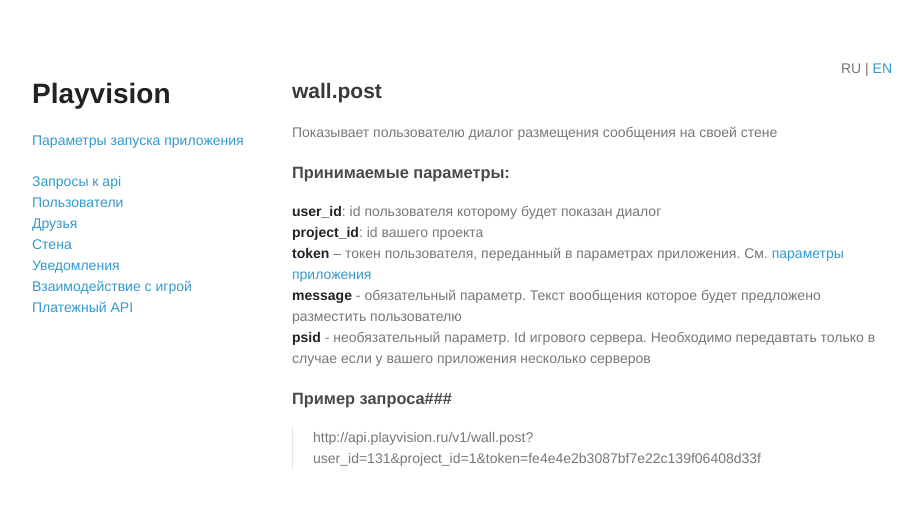
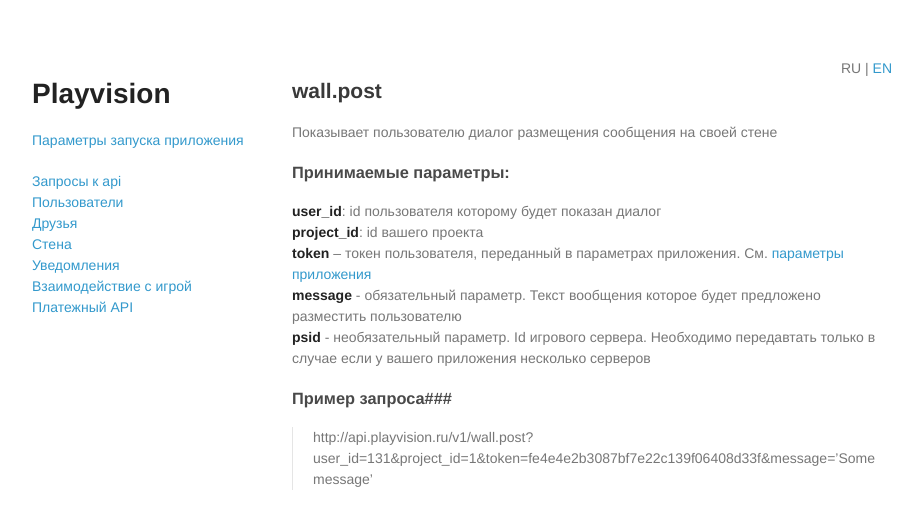
Before and after one commit to playvision/playvision.github.io, a Jekyll site: the page built from docs/wall/wall.post.md, in a window 1280 px wide. Shown: the top 529 px of the page, without its empty margins (178-1100 px from the left). Built offline with Jekyll 4.4.1, drawn with Linux system fonts in a browser that asks for light colours.

Commit message:
Update wall.post.md

```diff
--- a/docs/wall/wall.post.md
+++ b/docs/wall/wall.post.md
@@ -13,4 +13,4 @@
 
 ###Пример запроса###
 
-> http://api.playvision.ru/v1/wall.post?user_id=131&project_id=1&token=fe4e4e2b3087bf7e22c139f06408d33f
+> http://api.playvision.ru/v1/wall.post?user_id=131&project_id=1&token=fe4e4e2b3087bf7e22c139f06408d33f&message='Some message'
```
